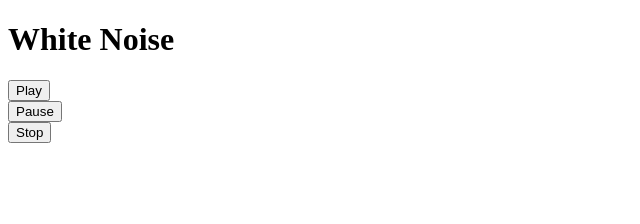
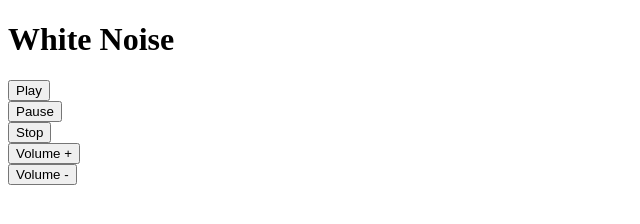
Before and after one commit to DavidGStout/relaxing-sounds, a plain HTML site: page index.html in a window 1280 px wide. Shown: the whole page, without its empty margins (0-640 px from the left). Drawn offline with Linux system fonts and the light colour scheme.

Commit message:
Added volume control

```diff
--- a/index.html
+++ b/index.html
@@ -17,6 +17,8 @@
 	<button onclick="playMusic()">Play</button><br/>
 	<button onclick="pauseMusic()">Pause</button><br/>
 	<button onclick="stopMusic()">Stop</button><br/>
+	<button onclick="volUp()">Volume +</button><br/>
+	<button onclick="volDown()">Volume -</button><br/>
 
 </body>
 </html>
--- a/script.js
+++ b/script.js
@@ -16,3 +16,23 @@ function stopMusic(){
 	player.pause();
 	player.currentTime=0;
 }
+
+function volDown() {
+
+	console.log(player.volume);
+	if(player.volume >=0) {
+		player.volume-=0.1;
+	}else{
+		player.volume=0;
+	}
+}
+
+function volUp() {
+
+	console.log(player.volume);
+	if(player.volume >=0) {
+		player.volume+=0.1;
+	}else{
+		player.volume=0;
+	}
+}
```
